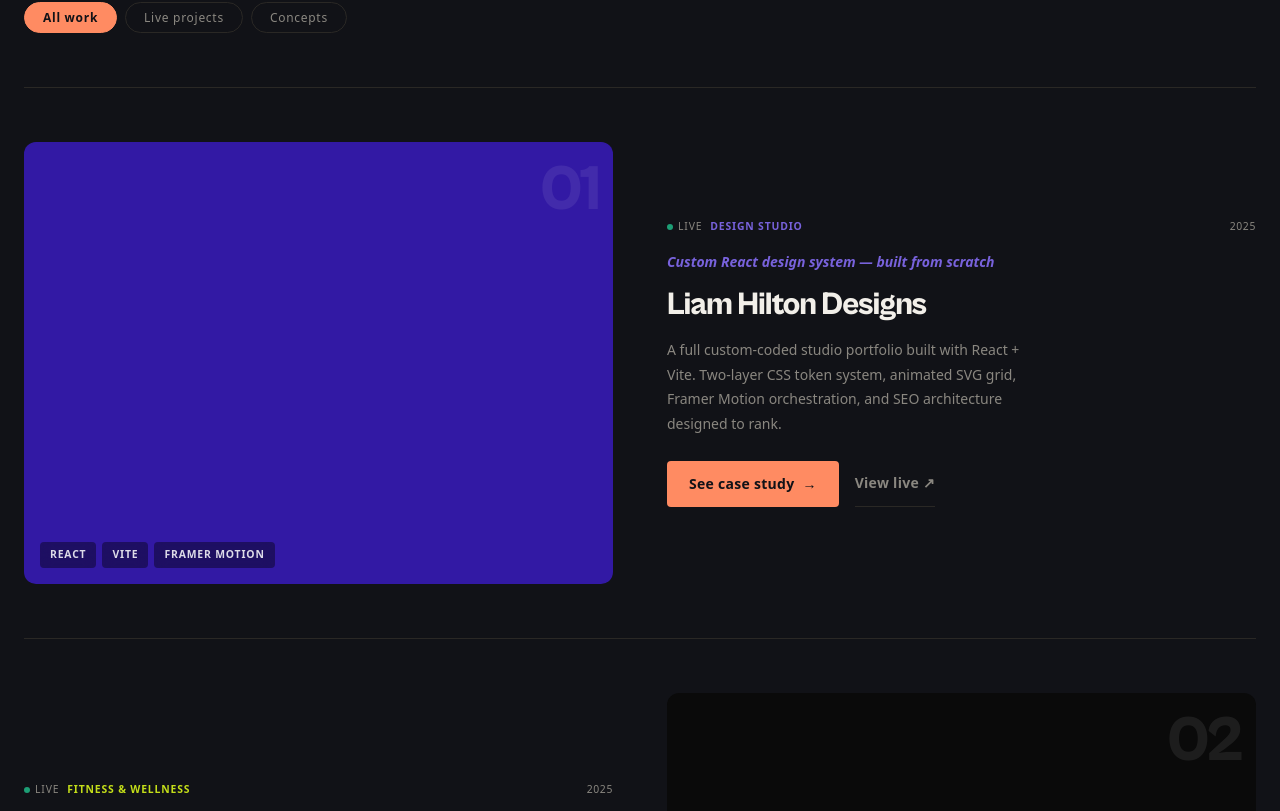
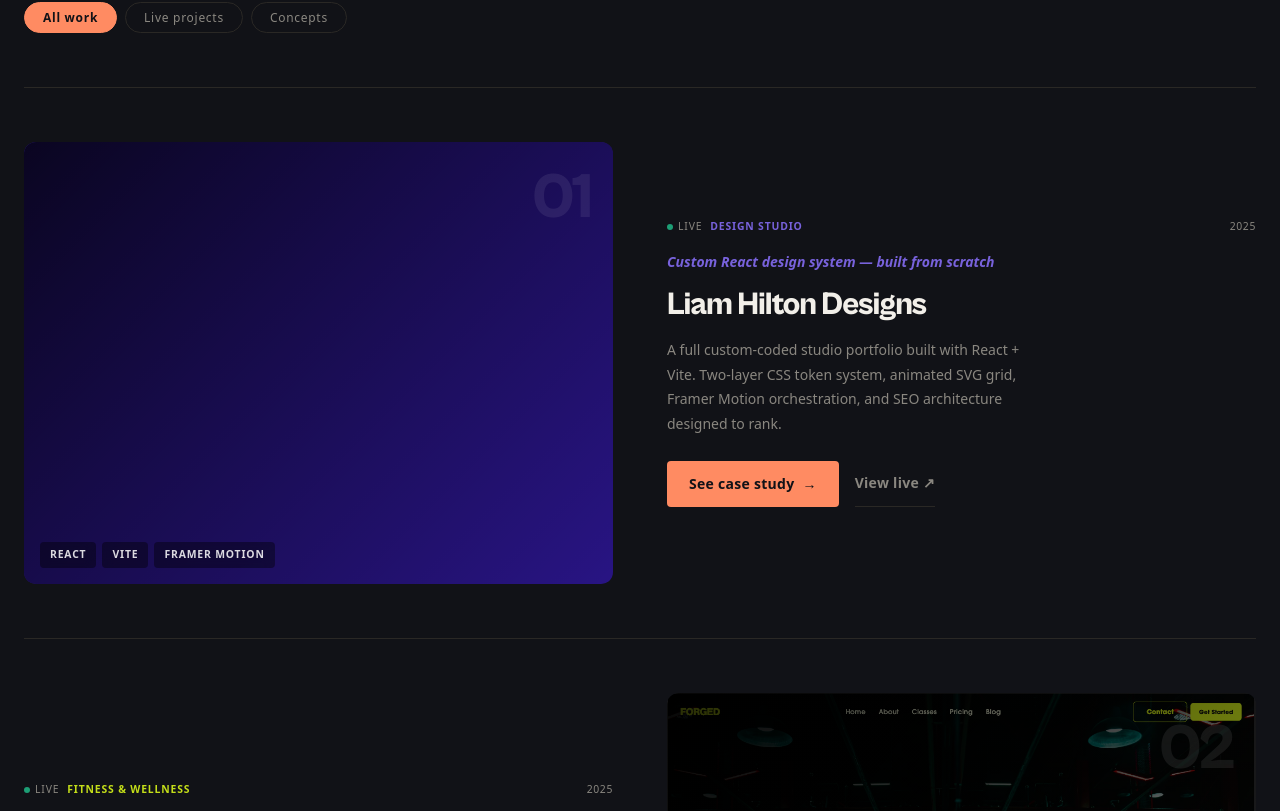
Before and after one commit to LiamHilton-Design/liam-hilton-designs, a React (Vite) app: page /work in a window 1280 px wide. Shown: the part 689-1500 px from the top of the page. Built offline with nearby package versions, Linux system fonts and the light colour scheme; no server answers; a web font is replaced by a local one.

Commit message:
feat: show project screenshot in work card background

```diff
--- a/src/components/Sections/WorkSection.css
+++ b/src/components/Sections/WorkSection.css
@@ -238,11 +238,24 @@
 .work__project:hover .work__project-image img {
   transform: scale(1.04);
 }
+.work__project-image::after {
+  content: '';
+  position: absolute;
+  inset: 0;
+  background: linear-gradient(
+    135deg,
+    rgba(0, 0, 0, 0.80) 0%,   /* ← increase this value */
+    rgba(0, 0, 0, 0.2) 100%   /* ← and this one */
+  );
+  z-index: 0;
+}
 
 .work__project-num {
-  position: absolute;
-  top: var(--space-md);
-  right: var(--space-md);
+   position: absolute;
+  top: 1.5rem;      /* ← was bottom */
+  right: 1.5rem;    /* ← was left */
+  bottom: auto;     /* ← cancel any existing bottom value */
+  left: auto;       /* ← cancel any existing left value */
   font-family: var(--font-display);
   font-size: 4rem;
   font-weight: 800;
@@ -250,6 +263,7 @@
   color: rgba(255, 255, 255, 0.08);
   line-height: 1;
   user-select: none;
+  z-index: 1;
 }
 
 .work__project-tags {
--- a/src/components/Sections/WorkSection.jsx
+++ b/src/components/Sections/WorkSection.jsx
@@ -115,11 +115,18 @@
     >
       {/* Image */}
       <div className="work__project-image-wrap">
-        <div
-          className="work__project-image"
-          style={{ backgroundColor: project.placeholder }}
-          aria-label={`${project.title} preview`}
-        >
+      <div
+  className="work__project-image"
+  style={{
+    backgroundColor: project.placeholder,
+    backgroundImage: project.heroImage
+      ? `url(${project.heroImage})`
+      : 'none',
+    backgroundSize: 'cover',
+    backgroundPosition: 'center top',
+  }}
+  aria-label={`${project.title} preview`}
+>
           <span className="work__project-num" aria-hidden="true">
             {String(index + 1).padStart(2, '0')}
           </span>
--- a/src/constants/workData.js
+++ b/src/constants/workData.js
@@ -62,6 +62,7 @@
     externalHref: 'https://forged-gym.vercel.app',
     placeholder: '#0a0a0a',        /* FORGED dark background */
     accentColor: '#C4DE19',        /* FORGED primary green */
+    heroImage: forgedDesktop,
 
 
 
--- a/src/pages/CaseStudyPage.jsx
+++ b/src/pages/CaseStudyPage.jsx
@@ -67,6 +67,8 @@
 import { workData } from '../constants/workData'
 import { caseStudyData } from '../constants/caseStudyData'
 import './CaseStudyPage.css'
+
+
 
 // ── Reading progress hook ─────────────────────────────────────
 // Tracks scroll depth 0–100. Reusable anywhere in the app.
@@ -485,6 +487,7 @@
   </div>
 </section>
 
+
       {/* Body — challenge / approach / outcome */}
       {study?.sections && (
         <section className="cs-body" aria-label="Case study details">
```
Lines whose indentation alone changed are shown as unchanged.
